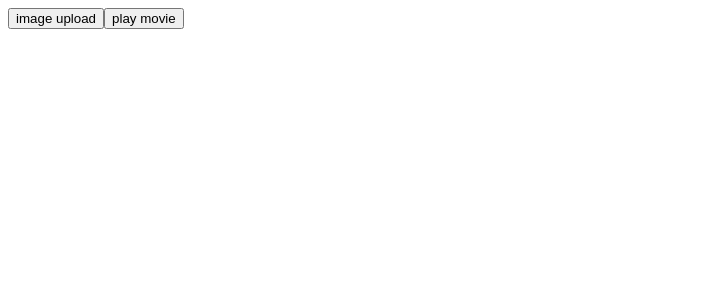
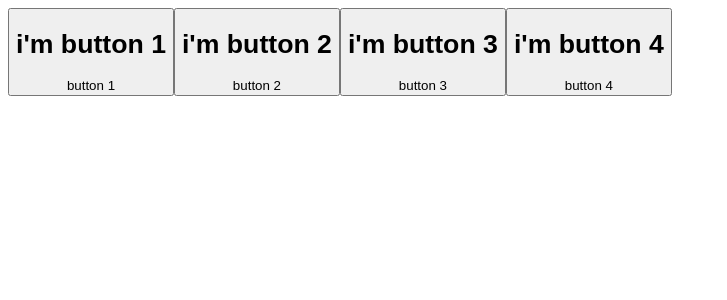
Before and after one commit to mo634/react-tutorial-level-1, a React (Vite) app in the folder ComponentExample/my-app/: page / in a window 1280 px wide. Shown: the top 300 px of the page, without its empty margins (0-727 px from the left). Built offline with nearby package versions, Linux system fonts and the light colour scheme.

Commit message:
passing functions as a prop

```diff
--- a/ComponentExample/my-app/src/App.jsx
+++ b/ComponentExample/my-app/src/App.jsx
@@ -1,43 +1,58 @@
-// responding to events "reading props in event handlers "
-import React, { Component } from 'react'
+// responding to events "passing event handlers as props "
+import React, { Component } from 'react';
+import ButtonComponent from './components/ButtonComponent';
 
 
-class AlertButton extends Component {
-
-    render() {
-        return (
-            <button onClick={() => alert(this.props.alertMessage)}>{this.props.children}</button>
-        )
-    }
-}
 export default class App extends Component {
 
+    onClickButton = (message) => {
+        alert(`button ${message} clicked`)
+    }
     render() {
         return (
             <div>
-                {/* <button onClick={() => alert("submit clicked")}> submit</button>
+                {/* <button onClick={() => alert("button 1 clicked")}>
+                    <h1>i'm button 1 </h1>
+                    <span>button 1</span>
+                </button>
 
-                <button onClick={() => alert("image upload clicked")}> image upload</button>
+                <button onClick={() => alert("button 2 clicked")}>
+                    <h1>i'm button 2 </h1>
+                    <span>button 2</span>
+                </button>
 
-                <button onClick={() => alert("play movie clicked")}> play movie </button>
+                <button onClick={() => alert("button 3 clicked")}>
+                    <h1>i'm button 3 </h1>
+                    <span>button 3</span>
+                </button>
 
-                <button onClick={() => alert("button 1 clicked")}>button 1 </button> */}
+                <button onClick={() => alert("button 4 clicked")}>
+                    <h1>i'm button 4 </h1>
+                    <span>button 4</span>
+                </button> */}
 
-
-
-
-                {/* <AlertButton alertMessage="image upload clicked" content=" image upload" />
-                <AlertButton alertMessage="play movie clicked" content="play movie" />
-                <AlertButton alertMessage="button 1 clicked" content="button 1" /> */}
-
-                <AlertButton alertMessage="image upload clicked"> image upload</AlertButton>
-
-                <AlertButton alertMessage="play movie clicked">play movie</AlertButton>
-
-
-
+                <ButtonComponent
+                    title="i'm button 1"
+                    subtitle="button 1"
+                    onclickProp={() => this.onClickButton("1")}
+                />
+                <ButtonComponent
+                    title="i'm button 2"
+                    subtitle="button 2"
+                    onclickProp={() => this.onClickButton("2")}
+                />
+                <ButtonComponent
+                    title="i'm button 3"
+                    subtitle="button 3"
+                    onclickProp={() => this.onClickButton("3")}
+                />
+                <ButtonComponent
+                    title="i'm button 4"
+                    subtitle="button 4"
+                    onclickProp={() => this.onClickButton("4")}
+                />
 
             </div>
-        )
+        );
     }
 }
--- /dev/null
+++ b/ComponentExample/my-app/src/components/ButtonComponent.jsx
@@ -0,0 +1,12 @@
+import React, { Component } from 'react'
+
+export default class ButtonComponent extends Component {
+    render() {
+        return (
+            <button onClick={this.props.onclickProp}>
+                <h1>{this.props.title}</h1>
+                <span>{this.props.subtitle} </span>
+            </button>
+        )
+    }
+}
```
